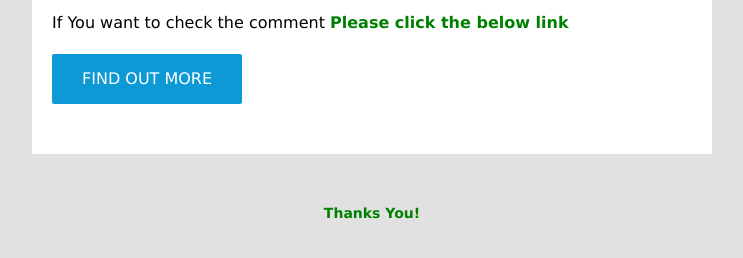
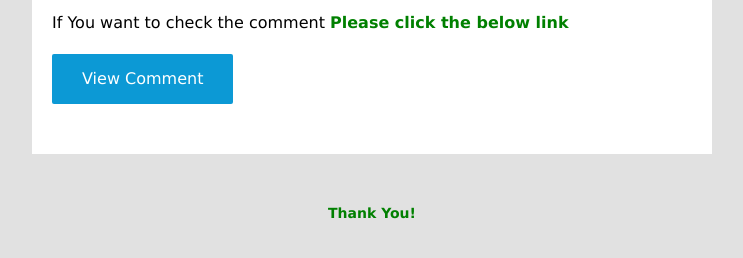
Before and after one commit to hariharasudhand/royalyarns-web, a Django app: template RY_Enquiry_Form/templates/app/emailmessage.html in a window 1280 px wide. Shown: the part 173-431 px from the top of the page, without its empty margins (268-1011 px from the left). Run offline with Django 4.2, Linux system fonts and the light colour scheme; the template is opened without the code that fills it, so the values that code supplies are empty; some libraries are stand-ins or nearby versions.

Commit message:
RyEmail change
html changes

```diff
--- a/RY_Enquiry_Form/templates/app/emailmessage.html
+++ b/RY_Enquiry_Form/templates/app/emailmessage.html
@@ -53,7 +53,7 @@ font-family: Arial, Helvetica, sans-serif;">
             font-weight: 500;
             font-family: Geneva, Tahoma, Verdana, sans-serif;
             font-size: 16px;
-            margin: 10px 0px 30px 0px;">FIND OUT MORE</button></a>
+            margin: 10px 0px 30px 0px;">View Comment</button></a>
 
         </div>
 
@@ -69,7 +69,7 @@ font-family: Arial, Helvetica, sans-serif;">
     line-height: 18px;
     color: #738597;
     text-align: center;">
-        <p style="color: green;"><b>Thanks You!</b></p>
+        <p style="color: green;"><b>Thank You!</b></p>
         <br><br>
     </footer>
 
```
